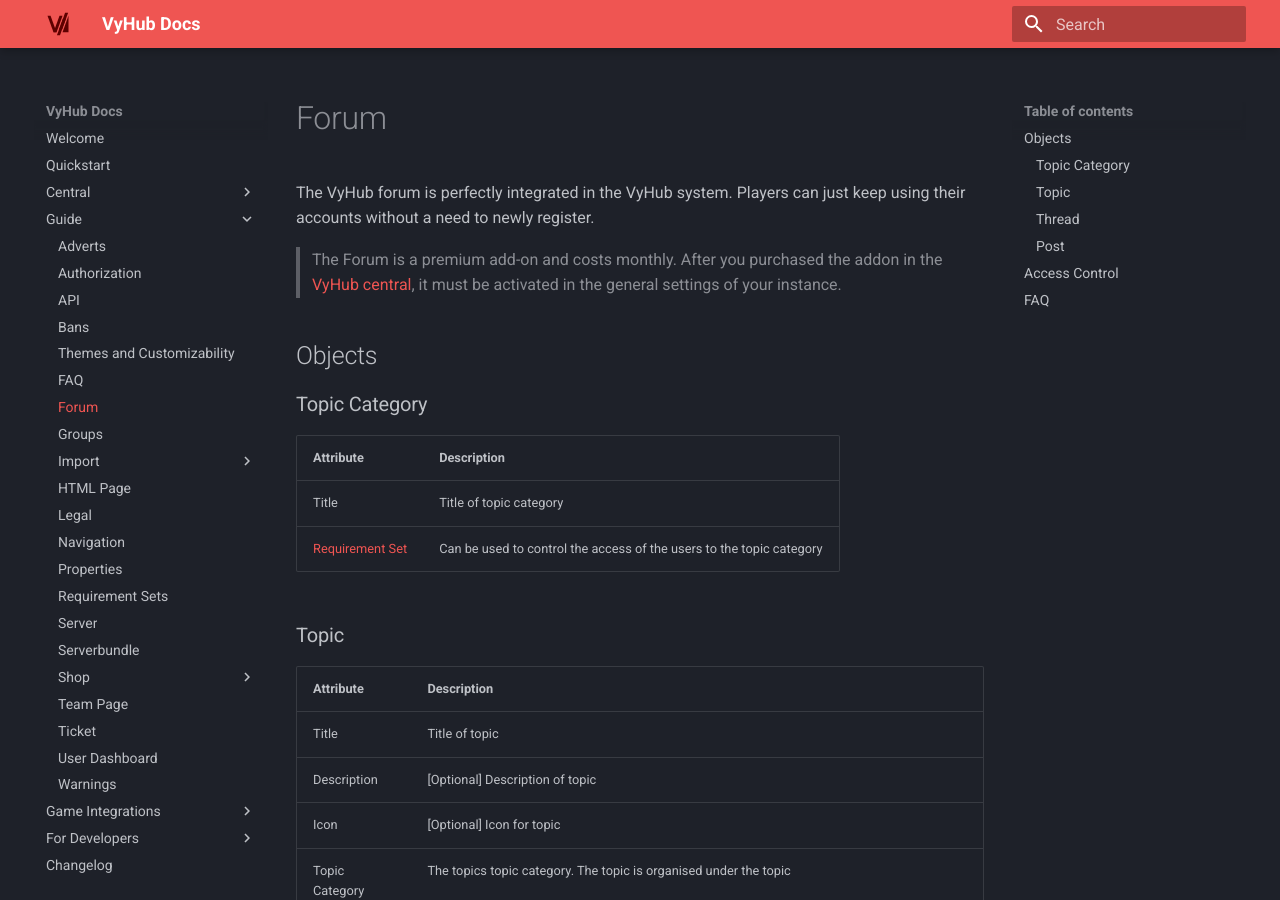
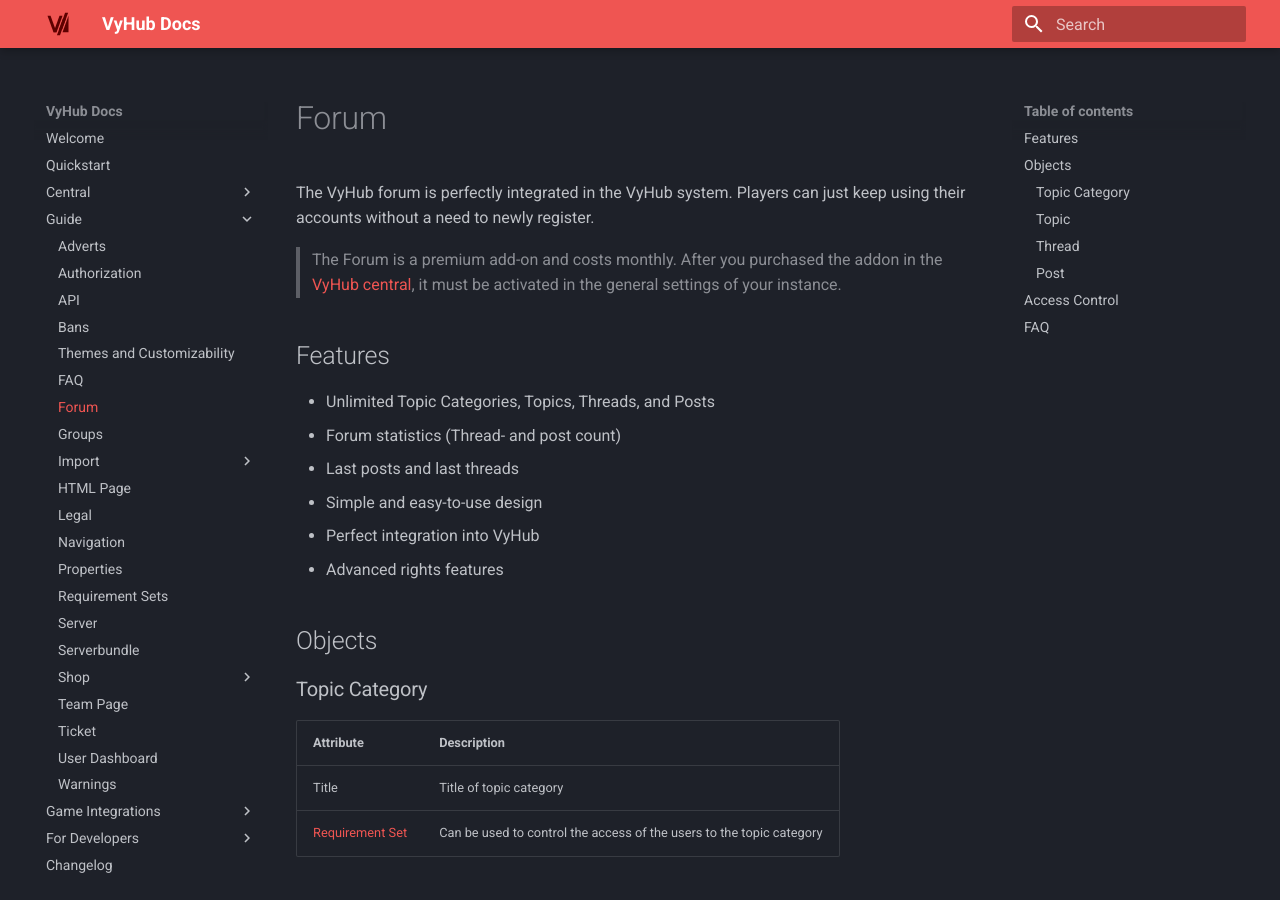
Before and after one commit to nyx-project/vyhub-documentation, an MkDocs documentation site: the page built from docs/guide/forum.md, in a window 1280 px wide and 900 px high. Built offline with MkDocs 1.6.1 and Material for MkDocs 9.7.7, drawn with Linux system fonts in a browser that asks for light colours; the version menu is left out.

Commit message:
Highlight features of forum

```diff
--- a/docs/guide/forum.md
+++ b/docs/guide/forum.md
@@ -5,6 +5,14 @@
 
 > The Forum is a premium add-on and costs monthly. After you purchased the addon in
 > the [VyHub central](https://vyhub.net/dashboard), it must be activated in the general settings of your instance.
+
+## Features
+- Unlimited Topic Categories, Topics, Threads, and Posts
+- Forum statistics (Thread- and post count)
+- Last posts and last threads
+- Simple and easy-to-use design
+- Perfect integration into VyHub
+- Advanced rights features
 
 ## Objects
 
```
